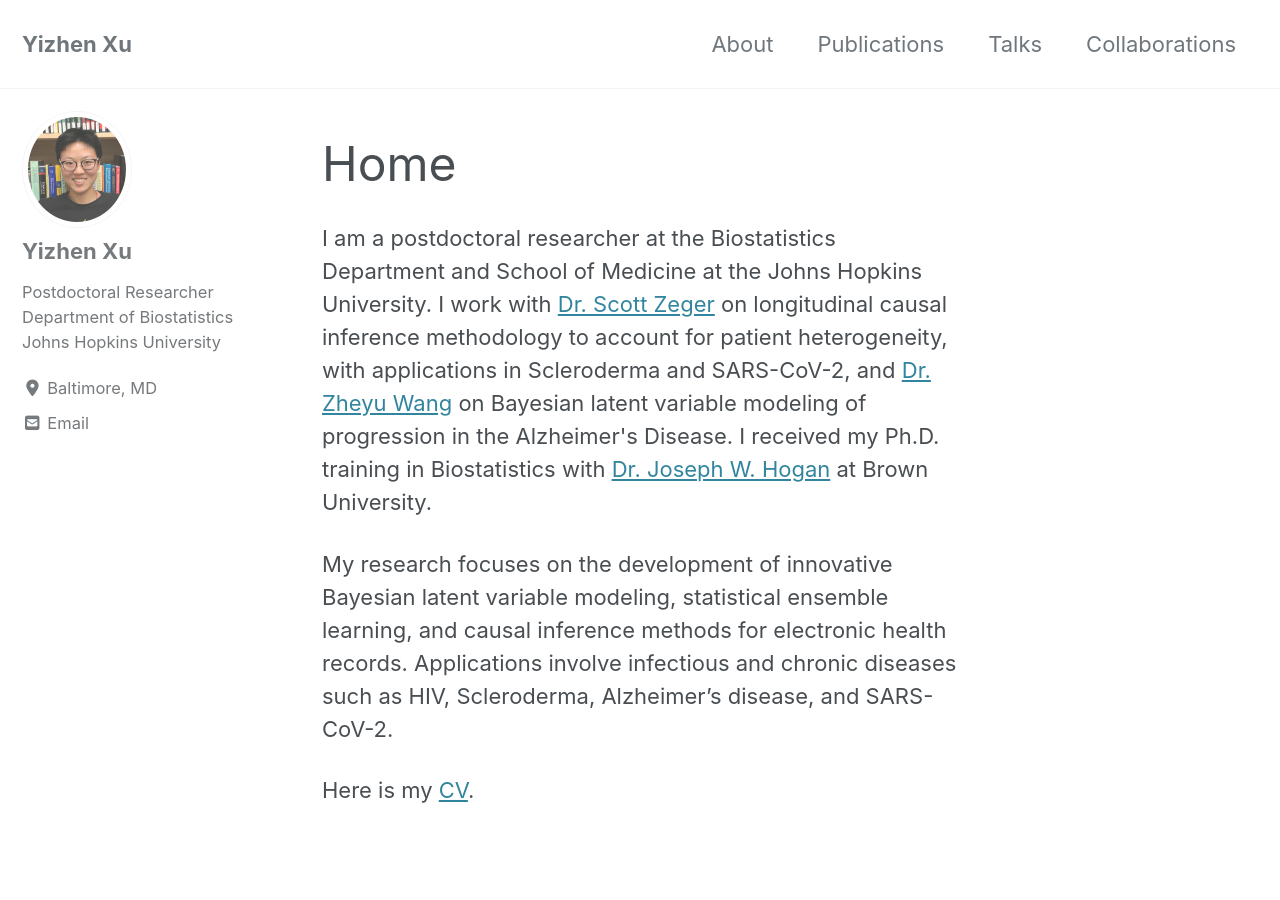
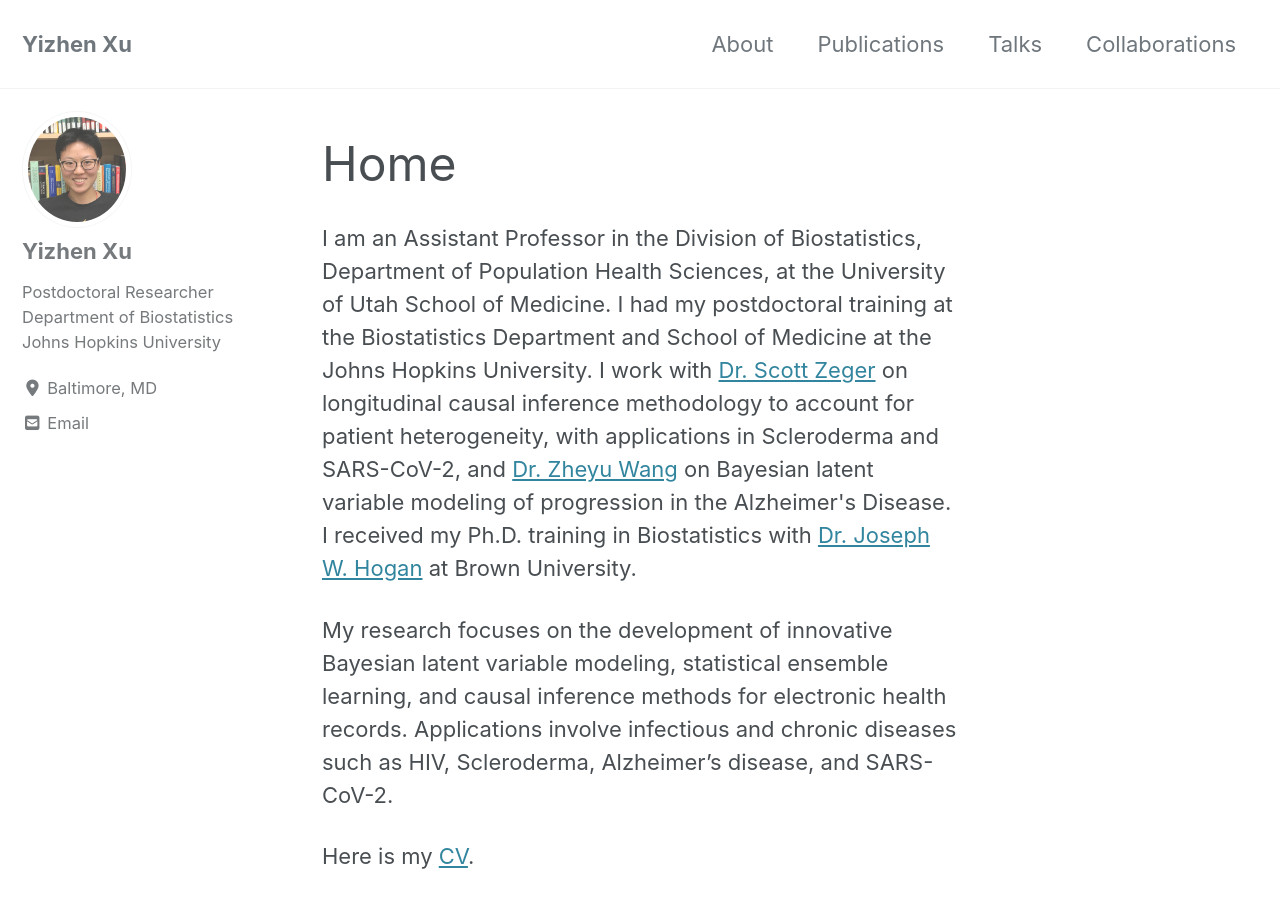
Before and after one commit to yizhenxu/yizhenxu.github.io, a Jekyll site: the page built from index.html, in a window 1280 px wide and 900 px high. Built offline with Jekyll 4.4.1, drawn with Linux system fonts in a browser that asks for light colours; cached includes are drawn as plain includes; nearby versions of some CDN libraries; the list of posts is cut into pages by our own code.

Commit message:
Update home.html

```diff
--- a/_layouts/home.html
+++ b/_layouts/home.html
@@ -7,7 +7,7 @@ layout: archive
 <font size="+20"> Home </font>
 <br>
 
-<p> I am a postdoctoral researcher at the Biostatistics Department and School of Medicine at the Johns Hopkins University. I work with <a href="https://publichealth.jhu.edu/faculty/784/scott-l-zeger">Dr. Scott Zeger</a> on longitudinal causal inference methodology to account for patient heterogeneity, with applications in Scleroderma and SARS-CoV-2, and <a href="https://www.hopkinsmedicine.org/profiles/details/zheyu-wang"> Dr. Zheyu Wang</a> on Bayesian latent variable modeling of progression in the Alzheimer's Disease. I received my Ph.D. training in Biostatistics with <a href="https://vivo.brown.edu/display/jhogansc">Dr. Joseph W. Hogan</a> at Brown University.</p>
+<p> I am an Assistant Professor in the Division of Biostatistics, Department of Population Health Sciences, at the University of Utah School of Medicine. I had my postdoctoral training at the Biostatistics Department and School of Medicine at the Johns Hopkins University. I work with <a href="https://publichealth.jhu.edu/faculty/784/scott-l-zeger">Dr. Scott Zeger</a> on longitudinal causal inference methodology to account for patient heterogeneity, with applications in Scleroderma and SARS-CoV-2, and <a href="https://www.hopkinsmedicine.org/profiles/details/zheyu-wang"> Dr. Zheyu Wang</a> on Bayesian latent variable modeling of progression in the Alzheimer's Disease. I received my Ph.D. training in Biostatistics with <a href="https://vivo.brown.edu/display/jhogansc">Dr. Joseph W. Hogan</a> at Brown University.</p>
 <p> My research focuses on the development of innovative Bayesian latent variable modeling, statistical ensemble learning, and causal inference methods for electronic health records. Applications involve infectious and chronic diseases such as HIV, Scleroderma, Alzheimer’s disease, and SARS-CoV-2.  </p>
 
 <p> Here is my <a href="/assets/pdffiles/myCV.pdf">CV</a>.
```
